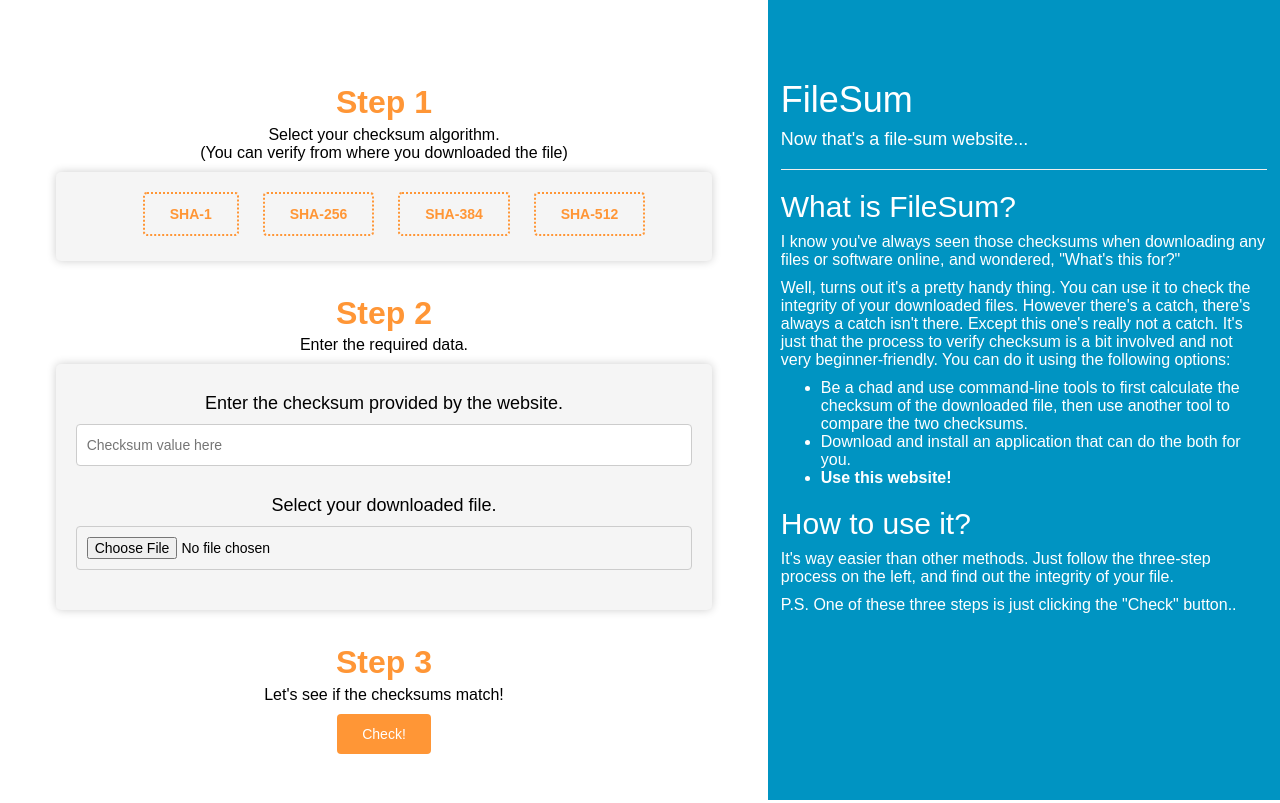
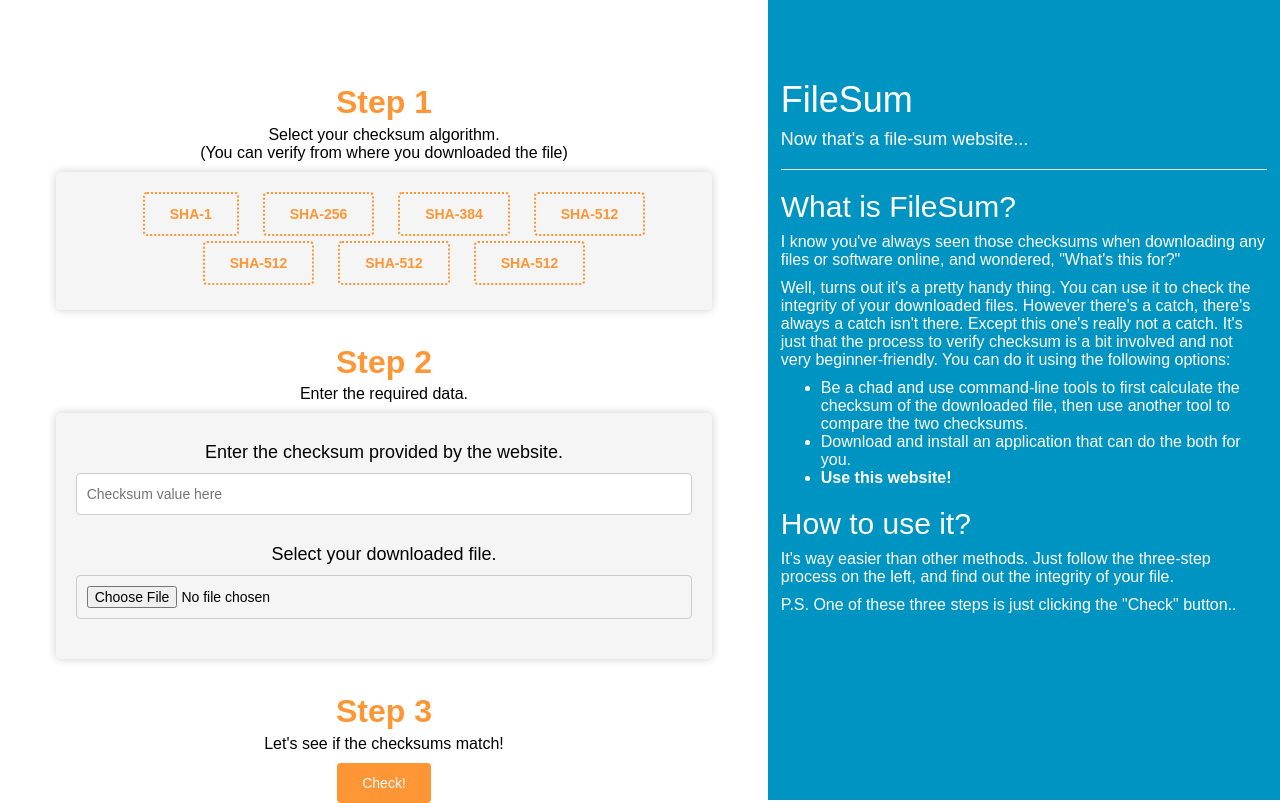
Before and after one commit to asadation/filesum, a plain HTML site: page index.html in a window 1280 px wide. Drawn offline with nearby package versions, Linux system fonts and the light colour scheme; a web font is replaced by a local one.

Commit message:
Added new tiles

```diff
--- a/index.html
+++ b/index.html
@@ -42,6 +42,18 @@
                                 <label>
                                   <input autocomplete="off" type="radio" name="tile" value="SHA-384">
                                   <div class="tile">SHA-384</div>
+                                </label>
+                                <label>
+                                  <input autocomplete="off" type="radio" name="tile" value="SHA-512">
+                                  <div class="tile">SHA-512</div>
+                                </label>
+                                <label>
+                                  <input autocomplete="off" type="radio" name="tile" value="SHA-512">
+                                  <div class="tile">SHA-512</div>
+                                </label>
+                                <label>
+                                  <input autocomplete="off" type="radio" name="tile" value="SHA-512">
+                                  <div class="tile">SHA-512</div>
                                 </label>
                                 <label>
                                   <input autocomplete="off" type="radio" name="tile" value="SHA-512">
```
